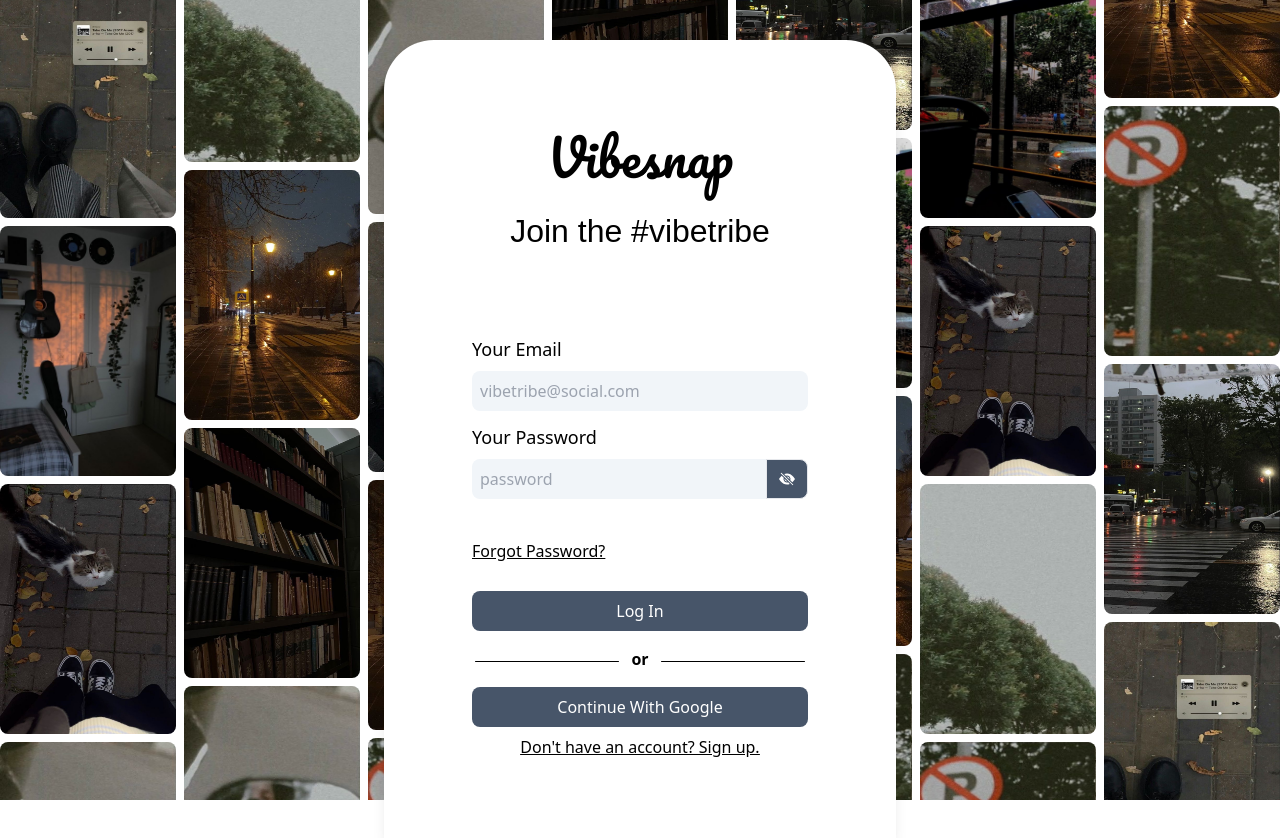
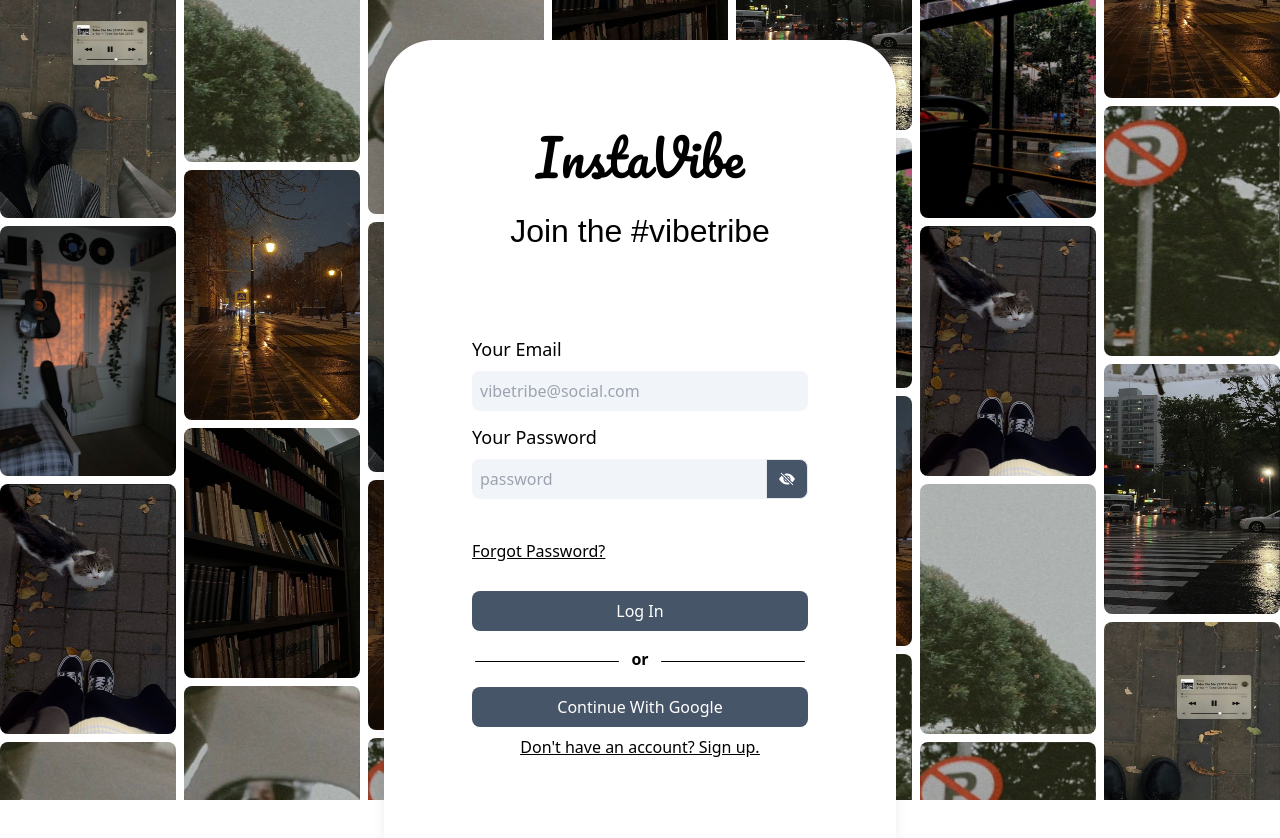
Before and after one commit to makersmecca/Vibie, a React (Vite) app: page / in a window 1280 px wide. Built offline with nearby package versions, Linux system fonts and the light colour scheme; no server answers; a web font is replaced by a local one.

Commit message:
updated title

```diff
--- a/src/Components/Authentication.jsx
+++ b/src/Components/Authentication.jsx
@@ -249,7 +249,7 @@ const Authentication = () => {
       <div className="absolute inset-x-0 top-[26%] md:top-[5%] h-[100%] flex justify-center">
         <div className="bg-white border-black md:w-[40%] w-[90%] rounded-t-[50px] shadow-lg py-8 px-4">
           <span className="flex flex-col items-center w-full font-Pacifico text-[50px] mt-2 md:mt-12">
-            Vibesnap
+            InstaVibe
           </span>
           <span className="flex flex-col items-center w-full mt-3 font-Hurricane text-[32px]">
             Join the #vibetribe
```
